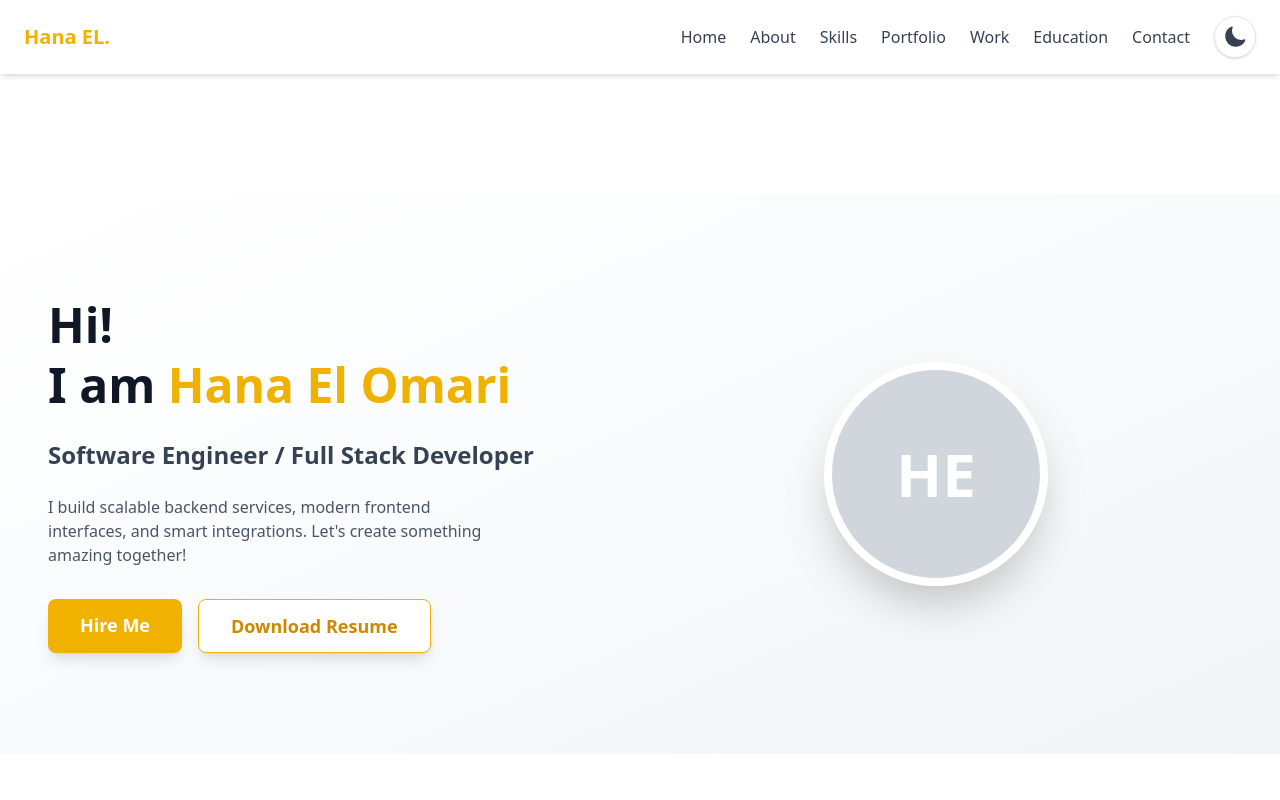
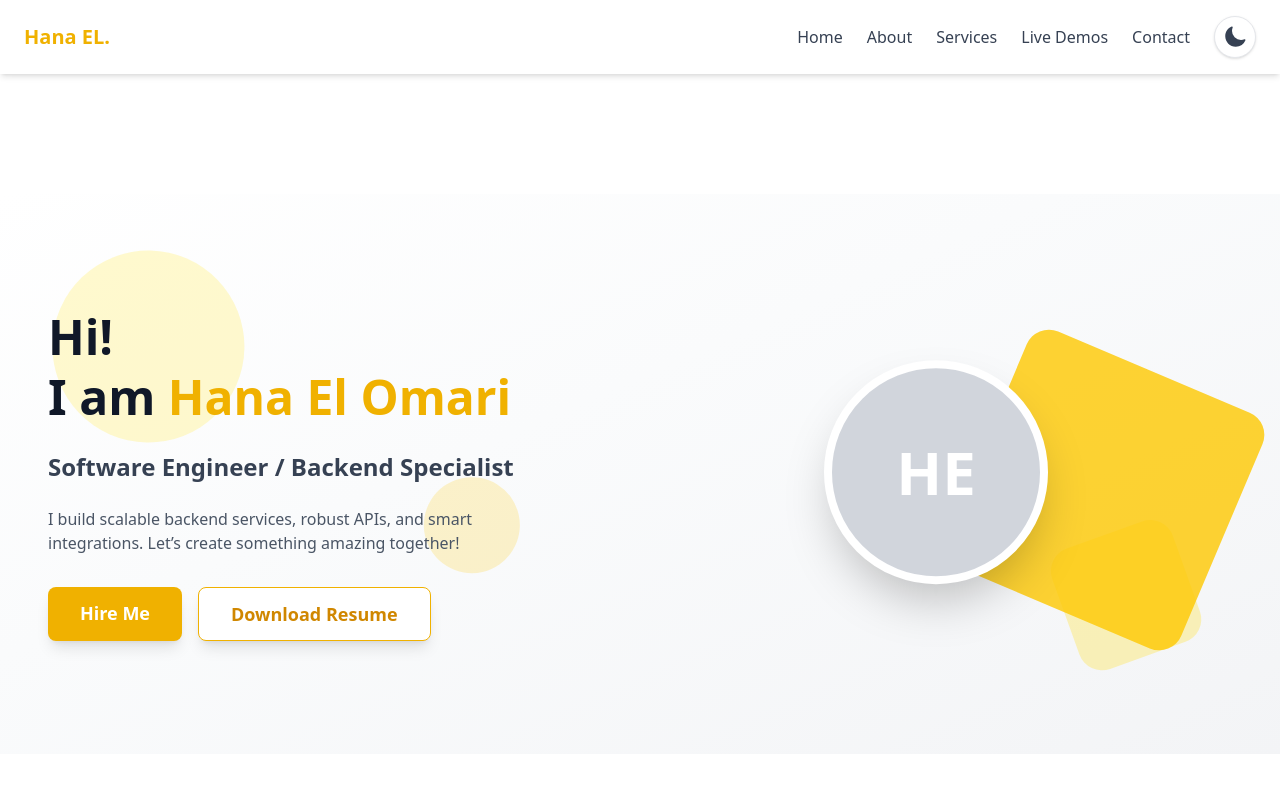
Before and after one commit to ElomariHana/hana-elomari-portfolio, a React (Vite) app: page / in a window 1280 px wide. Shown: the top 800 px of the page. Built offline with nearby package versions, Linux system fonts and the light colour scheme.

Commit message:
fix: home

```diff
--- a/package.json
+++ b/package.json
@@ -19,7 +19,7 @@
     "@fortawesome/react-fontawesome": "^0.2.2",
     "@heroicons/react": "^2.2.0",
     "@tailwindcss/vite": "^4.1.11",
-    "framer-motion": "^12.23.6",
+    "framer-motion": "^12.23.12",
     "react": "^19.1.0",
     "react-dom": "^19.1.0",
     "react-icons": "^5.5.0",
--- a/src/App.jsx
+++ b/src/App.jsx
@@ -1,10 +1,8 @@
 import Navbar from './components/Navbar';
 import Home from './components/Home';
 import About from './components/About';
-import Skills from './components/Skills';
-import Portfolio from './components/Portfolio';
-import WorkExperience from './components/WorkExperience';
-import Education from './components/Education';
+import Services from './components/Skills';
+import LiveDemos from './components/Portfolio';
 import Contact from './components/Contact';
 
 function App() {
@@ -14,10 +12,8 @@ function App() {
       <main>
         <section id="home" className="min-h-screen flex flex-col justify-center py-12"><Home /></section>
         <section id="about" className="min-h-screen flex flex-col justify-center py-12"><About /></section>
-        <section id="skills" className="min-h-screen flex flex-col justify-center py-12"><Skills /></section>
-        <section id="portfolio" className="min-h-screen flex flex-col justify-center py-12"><Portfolio /></section>
-        <section id="work" className="min-h-screen flex flex-col justify-center py-12"><WorkExperience /></section>
-        <section id="education" className="min-h-screen flex flex-col justify-center py-12"><Education /></section>
+        <section id="skills" className="min-h-screen flex flex-col justify-center py-12"><Services /></section>
+        <section id="portfolio" className="min-h-screen flex flex-col justify-center py-12"><LiveDemos /></section>
         <section id="contact" className="min-h-screen flex flex-col justify-center py-12"><Contact /></section>
       </main>
     </div>
--- a/src/components/Education.jsx
+++ /dev/null
@@ -1,36 +0,0 @@
-const educationData = [
-  {
-    degree: "Master’s Degree",
-    institution: "Sidi Mohamed Ben Abdellah University",
-    year: "",
-  },
-  {
-    degree: "Bachelor's Degree",
-    institution: "Cady Ayyad University",
-    year: "",
-  },
-];
-
-const Education = () => (
-  <section className="flex flex-col items-center justify-center min-h-[60vh] py-12">
-    <h2 className="text-3xl font-bold text-gray-800 dark:text-gray-100 mb-8">Education</h2>
-    <div className="w-full max-w-xl">
-      <ol className="relative border-l-4 border-yellow-400">
-        {educationData.map((item, idx) => (
-          <li key={idx} className="mb-10 ml-6">
-            <span className="absolute flex items-center justify-center w-8 h-8 bg-yellow-400 rounded-full -left-4 ring-4 ring-white dark:ring-gray-900">
-              <svg className="w-5 h-5 text-white" fill="none" stroke="currentColor" strokeWidth="2" viewBox="0 0 24 24"><path strokeLinecap="round" strokeLinejoin="round" d="M12 14l9-5-9-5-9 5 9 5z" /><path strokeLinecap="round" strokeLinejoin="round" d="M12 14l6.16-3.422A12.083 12.083 0 0112 21.5a12.083 12.083 0 01-6.16-10.922L12 14z" /></svg>
-            </span>
-            <div className="flex flex-col bg-white dark:bg-gray-800 p-6 rounded-lg shadow-md">
-              <h3 className="text-xl font-semibold text-gray-900 dark:text-gray-100">{item.degree}</h3>
-              <p className="text-gray-700 dark:text-gray-300">{item.institution}</p>
-              {item.year && <span className="text-sm text-gray-500">{item.year}</span>}
-            </div>
-          </li>
-        ))}
-      </ol>
-    </div>
-  </section>
-);
-
-export default Education;
--- a/src/components/Home.jsx
+++ b/src/components/Home.jsx
@@ -1,35 +1,92 @@
+import { motion } from 'framer-motion';
+
 const Home = () => (
-  <section className="flex flex-col-reverse md:flex-row items-center justify-center min-h-[70vh] py-12 px-4 md:px-12 bg-gradient-to-br from-white via-gray-50 to-gray-100 dark:from-gray-900 dark:via-gray-800 dark:to-gray-900">
+  <section className="relative flex flex-col-reverse md:flex-row items-center justify-center min-h-[70vh] py-12 px-4 md:px-12 bg-gradient-to-br from-white via-gray-50 to-gray-100 dark:from-gray-900 dark:via-gray-800 dark:to-gray-900 overflow-hidden">
+
+    {/* Background shapes */}
+    <motion.div
+      className="absolute w-48 h-48 rounded-full bg-yellow-200 opacity-40 top-10 left-10"
+      animate={{ y: [0, 20, 0], x: [0, 15, 0], rotate: [0, 15, 0] }}
+      transition={{ repeat: Infinity, duration: 10, ease: 'easeInOut' }}
+    />
+    <motion.div
+      className="absolute w-32 h-32 rounded-3xl bg-yellow-300 opacity-30 bottom-20 right-20"
+      animate={{ y: [0, -15, 0], x: [0, -10, 0], rotate: [0, -20, 0] }}
+      transition={{ repeat: Infinity, duration: 12, ease: 'easeInOut' }}
+    />
+    <motion.div
+      className="absolute w-24 h-24 rounded-full bg-yellow-400 opacity-20 top-1/2 left-1/3"
+      animate={{ y: [0, 10, 0], x: [0, -10, 0], rotate: [0, 30, 0] }}
+      transition={{ repeat: Infinity, duration: 8, ease: 'easeInOut' }}
+    />
+
     {/* Left: Text */}
-    <div className="flex-1 flex flex-col items-center md:items-start text-center md:text-left gap-6">
-      <h1 className="text-4xl md:text-5xl font-extrabold text-gray-900 dark:text-gray-100 leading-tight">
+    <motion.div
+      className="flex-1 flex flex-col items-center md:items-start text-center md:text-left gap-6 z-10"
+      initial={{ opacity: 0, x: -50 }}
+      animate={{ opacity: 1, x: 0 }}
+      transition={{ duration: 1 }}
+    >
+      <motion.h1
+        className="text-4xl md:text-5xl font-extrabold text-gray-900 dark:text-gray-100 leading-tight"
+        initial={{ opacity: 0, y: -20 }}
+        animate={{ opacity: 1, y: 0 }}
+        transition={{ delay: 0.2, duration: 1 }}
+      >
         Hi!<br />
         I am <span className="text-yellow-500">Hana El Omari</span>
-      </h1>
-      <h2 className="text-xl md:text-2xl font-semibold text-gray-700 dark:text-gray-300">
-        Software Engineer / Full Stack Developer
-      </h2>
-      <p className="text-gray-600 dark:text-gray-400 max-w-md">
-        I build scalable backend services, modern frontend interfaces, and smart integrations. Let's create something amazing together!
-      </p>
-      <div className="flex flex-col sm:flex-row gap-4 mt-2">
+      </motion.h1>
+      <motion.h2
+        className="text-xl md:text-2xl font-semibold text-gray-700 dark:text-gray-300"
+        initial={{ opacity: 0, y: -20 }}
+        animate={{ opacity: 1, y: 0 }}
+        transition={{ delay: 0.4, duration: 1 }}
+      >
+        Software Engineer / Backend Specialist
+      </motion.h2>
+      <motion.p
+        className="text-gray-600 dark:text-gray-400 max-w-md"
+        initial={{ opacity: 0 }}
+        animate={{ opacity: 1 }}
+        transition={{ delay: 0.6, duration: 1 }}
+      >
+        I build scalable backend services, robust APIs, and smart integrations. Let’s create something amazing together!
+      </motion.p>
+      <motion.div
+        className="flex flex-col sm:flex-row gap-4 mt-2"
+        initial={{ opacity: 0, y: 20 }}
+        animate={{ opacity: 1, y: 0 }}
+        transition={{ delay: 0.8, duration: 1 }}
+      >
         <a href="#contact" className="inline-block bg-yellow-500 hover:bg-yellow-600 text-white font-bold py-3 px-8 rounded-lg shadow-lg transition-colors text-lg">
           Hire Me
         </a>
         <a href="/My_Resume.pdf" download className="inline-block bg-white dark:bg-gray-900 border border-yellow-500 text-yellow-600 dark:text-yellow-400 font-bold py-3 px-8 rounded-lg shadow-lg transition-colors text-lg hover:bg-yellow-50 dark:hover:bg-gray-800">
           Download Resume
         </a>
-      </div>
-    </div>
+      </motion.div>
+    </motion.div>
+
     {/* Right: Photo with accent */}
-    <div className="flex-1 flex justify-center items-center mb-10 md:mb-0 relative w-full md:w-auto">
-      {/* Yellow accent shape */}
-      <div className="absolute w-48 h-48 md:w-64 md:h-64 bg-yellow-400 rounded-3xl rotate-12 -z-10 top-6 left-1/2 -translate-x-1/2 md:left-auto md:translate-x-0 md:right-0 md:top-0 md:-right-8 opacity-80"></div>
-      {/* Photo placeholder */}
-      <div className="w-40 h-40 md:w-56 md:h-56 rounded-full bg-gray-300 dark:bg-gray-700 flex items-center justify-center text-6xl font-bold text-white shadow-2xl border-8 border-white dark:border-gray-900">
+    <motion.div
+      className="flex-1 flex justify-center items-center mb-10 md:mb-0 relative w-full md:w-auto z-10"
+      initial={{ opacity: 0, scale: 0.8 }}
+      animate={{ opacity: 1, scale: 1 }}
+      transition={{ delay: 1, duration: 1 }}
+    >
+      <motion.div
+        className="absolute w-48 h-48 md:w-64 md:h-64 bg-yellow-400 rounded-3xl rotate-12 -z-10 top-6 left-1/2 -translate-x-1/2 md:left-auto md:translate-x-0 md:right-0 md:top-0 md:-right-8 opacity-80"
+        animate={{ rotate: [12, -12, 12] }}
+        transition={{ repeat: Infinity, duration: 6, ease: 'easeInOut' }}
+      ></motion.div>
+      <motion.div
+        className="w-40 h-40 md:w-56 md:h-56 rounded-full bg-gray-300 dark:bg-gray-700 flex items-center justify-center text-6xl font-bold text-white shadow-2xl border-8 border-white dark:border-gray-900"
+        animate={{ y: [0, -10, 0] }}
+        transition={{ repeat: Infinity, duration: 3, ease: 'easeInOut' }}
+      >
         HE
-      </div>
-    </div>
+      </motion.div>
+    </motion.div>
   </section>
 );
 
--- a/src/components/Navbar.jsx
+++ b/src/components/Navbar.jsx
@@ -7,10 +7,8 @@ const Navbar = () => (
       <ul className="flex space-x-6 text-gray-700 dark:text-gray-200">
         <li><a href="#home">Home</a></li>
         <li><a href="#about">About</a></li>
-        <li><a href="#skills">Skills</a></li>
-        <li><a href="#portfolio">Portfolio</a></li>
-        <li><a href="#work">Work</a></li>
-        <li><a href="#education">Education</a></li>
+        <li><a href="#services">Services</a></li>
+        <li><a href="#portfolio">Live Demos</a></li>
         <li><a href="#contact">Contact</a></li>
       </ul>
       <DarkModeToggle inline={true} />
--- a/src/components/WorkExperience.jsx
+++ /dev/null
@@ -1,77 +0,0 @@
-const workData = [
-  {
-    company: 'Freelance Developer',
-    role: 'Full Stack / Backend Projects',
-    location: 'Remote',
-    dates: 'Jan 2020 – Present',
-    responsibilities: [
-      'Delivered end-to-end solutions for clients using Laravel, Spring Boot, React.js, Vue.js, and Flutter.',
-      'Integrated AI-powered APIs (e.g., OpenAI, Vision APIs) to build intelligent features such as chatbots, recommendation engines, and image analysis tools.',
-      'Built RESTful APIs, admin dashboards, and full-stack web applications tailored to client specifications.',
-      'Migrated legacy systems to modern tech stacks (e.g., Laravel to Spring Boot, or jQuery to React).',
-      'Set up automated deployment pipelines using Docker and GitHub Actions for client projects.',
-      'Provided ongoing maintenance and performance optimization.',
-    ],
-    technologies: 'Laravel, Spring Boot, React.js, Vue.js, Flutter, MySQL, PostgreSQL, AI APIs, Docker, GitHub Actions',
-  },
-  {
-    company: 'Le Ventures',
-    role: 'Back End Engineer',
-    location: 'Remote (California, United States)',
-    dates: 'Dec 2022 – Dec 2024 · 2 yrs 1 mo',
-    responsibilities: [
-      'Built robust backend services with a focus on API design, security, and integration with front-end frameworks like Vue.js and React.js.',
-      'Designed and implemented microservices architecture to enhance scalability and modularity.',
-      'Developed complex integrations with Shopify and other e-commerce platforms for real-time data sync and automation.',
-      'Led and participated in code reviews, ensuring clean, maintainable, and production-ready code across the team.',
-      'Applied Agile methodologies including daily standups, sprint planning, and estimation to deliver projects on time.',
-      'Collaborated with frontend and DevOps teams to ensure seamless deployments and CI/CD processes.',
-    ],
-    technologies: 'Laravel, Vue.js, Shopify API, PostgreSQL, Docker, Git, React.js',
-  },
-  {
-    company: 'Tecizeverything, Inc.',
-    role: 'Software Engineer',
-    location: 'Remote (United Kingdom)',
-    dates: 'Apr 2021 – May 2022 · 1 yr 2 mos',
-    responsibilities: [
-      'Built cross-platform mobile applications using Flutter, integrating APIs and ensuring smooth UX across Android/iOS.',
-      'Contributed to the MERN stack development for web platforms, including backend and frontend functionalities.',
-      'Maintained high code quality and collaborated remotely with designers and product managers.',
-    ],
-    technologies: 'Flutter, MongoDB, Express.js, React.js, Node.js, PostgreSQL',
-  },
-];
-
-const WorkExperience = () => (
-  <section className="flex flex-col items-center justify-center min-h-[60vh] py-12">
-    <h2 className="text-3xl font-bold text-gray-800 dark:text-gray-100 mb-8">Work Experience</h2>
-    <div className="w-full max-w-2xl">
-      <ol className="relative border-l-4 border-yellow-400">
-        {workData.map((item, idx) => (
-          <li key={idx} className="mb-12 ml-6">
-            <span className="absolute flex items-center justify-center w-8 h-8 bg-yellow-400 rounded-full -left-4 ring-4 ring-white dark:ring-gray-900">
-              <span className="text-white text-lg">💼</span>
-            </span>
-            <div className="flex flex-col bg-white dark:bg-gray-800 p-6 rounded-lg shadow-md">
-              <div className="flex flex-col md:flex-row md:items-center md:justify-between mb-2">
-                <div className="text-xl font-semibold text-gray-900 dark:text-gray-100">{item.company}</div>
-                <div className="text-sm text-gray-500">{item.location}</div>
-              </div>
-              <div className="text-yellow-500 font-semibold mb-1">{item.role}</div>
-              <div className="text-sm text-gray-500 mb-2">{item.dates}</div>
-              <ul className="list-disc list-inside text-gray-700 dark:text-gray-200 mb-2">
-                {item.responsibilities.map((resp, i) => (
-                  <li key={i}>{resp}</li>
-                ))}
-              </ul>
-              <div className="text-xs text-gray-400">Technologies: {item.technologies}</div>
-            </div>
-          </li>
-        ))}
-      </ol>
-    </div>
-  </section>
-);
-
-export default WorkExperience;
```
Also changed, not shown: src/components/About.jsx (+4 -4 lines), 1 other file (tests, documents, lock files or other folders).
